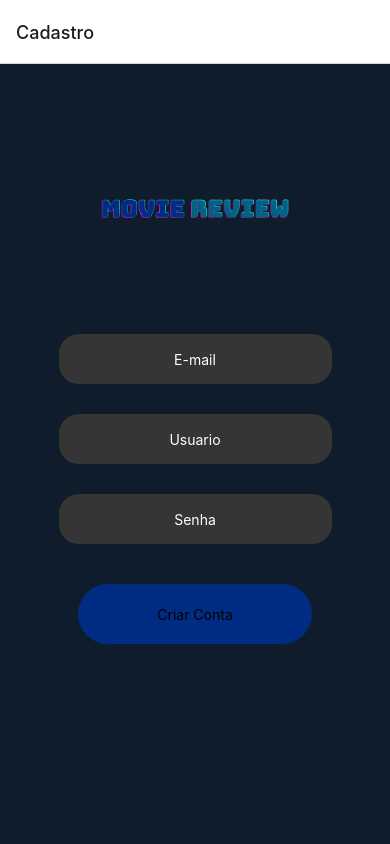
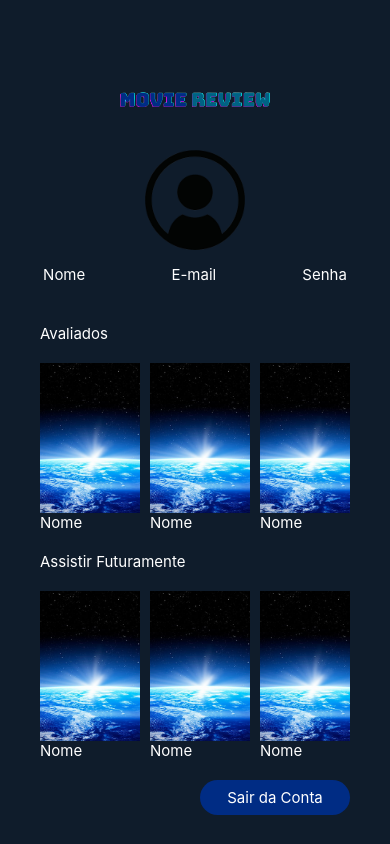
Before and after one commit to leal03/TIAM-Aplicativo-de-avaliacao-de-filmes, a React Native app in the folder src/my-app/: screen / in a window 390 px wide. Built offline with nearby package versions, Linux system fonts and the light colour scheme.

Commit message:
finalizando a tela de perfil

```diff
--- a/src/my-app/App.js
+++ b/src/my-app/App.js
@@ -9,19 +9,20 @@ import MidiaPesquisada from './pages/midiaPesquisada';
 import InfosMidias from './pages/infosMidia';
 import PerfilUsuario from './pages/perfilDoUsuario';
 
-const Stack = createStackNavigator();
+// const Stack = createStackNavigator();
 
 export default function App() {
   return (
-    <NavigationContainer>
-      <Stack.Navigator initialRouteName="Cadastro">
-        <Stack.Screen name="Cadastro" component={Cadastro} />
-        <Stack.Screen name="Login" component={Login} />
-        <Stack.Screen name="PaginaPrincipal" component={PaginaPrincipal} />
-        <Stack.Screen name="MidiaPesquisada" component={MidiaPesquisada} />
-        <Stack.Screen name="InfosMidias" component={InfosMidias} />
-        <Stack.Screen name="PerfilUsuario" component={PerfilUsuario} />
-      </Stack.Navigator>
-    </NavigationContainer>
+    <PerfilUsuario />
+    // <NavigationContainer>
+    //   <Stack.Navigator initialRouteName="Cadastro">
+    //     <Stack.Screen name="Cadastro" component={Cadastro} />
+    //     <Stack.Screen name="Login" component={Login} />
+    //     <Stack.Screen name="PaginaPrincipal" component={PaginaPrincipal} />
+    //     <Stack.Screen name="MidiaPesquisada" component={MidiaPesquisada} />
+    //     <Stack.Screen name="InfosMidias" component={InfosMidias} />
+    //     <Stack.Screen name="PerfilUsuario" component={PerfilUsuario} />
+    //   </Stack.Navigator>
+    // </NavigationContainer>
   );
 }
--- a/src/my-app/estilos/perfilDoUsuario.js
+++ b/src/my-app/estilos/perfilDoUsuario.js
@@ -35,5 +35,38 @@ export default StyleSheet.create({
         color: 'white',
         fontSize: 15
     },
-
+    main: {
+        color: 'white',
+        margin: 40,
+        display: 'flex',
+        gap: 20
+    },
+    imgPequena: {
+        width: 100,
+        height: 150
+    },
+    infos: {
+        display: 'flex',
+        flexDirection: 'column'
+    },
+    containerInfos: {
+        display: 'flex',
+        flexDirection: 'row',
+        gap: 10
+    },
+    containerBotao: {
+        width: '100%',
+        height: 50,
+        display: 'flex',
+        alignItems: 'flex-end'
+    },
+    botao: {
+        backgroundColor: '#002C84',
+        width: 150,
+        height: 35,
+        display: 'flex',
+        justifyContent: 'center',
+        alignItems: 'center',
+        borderRadius: 50
+    }
 })
--- a/src/my-app/pages/perfilDoUsuario.js
+++ b/src/my-app/pages/perfilDoUsuario.js
@@ -1,9 +1,11 @@
-import { View, Text, Image, ScrollView } from "react-native";
+import { View, Text, Image, ScrollView, TouchableOpacity } from "react-native";
 
 import estilos from '../estilos/perfilDoUsuario'
+import Footer from '../components/footer'
 
 export default function perfilDoUsuario() {
     return(
+        <ScrollView>
             <View style={estilos.container}>
                 <View style={estilos.containerLogo}>
                     <Image style={estilos.img} source={require('../assets/logo.png')} />
@@ -16,8 +18,65 @@ export default function perfilDoUsuario() {
                     <Text style={estilos.TxT}>E-mail</Text>
                     <Text style={estilos.TxT}>Senha</Text>
                 </View>
-                <Text style={estilos.TxT2}>Avaliados</Text>
-
+                <View style={estilos.main}>
+                    <Text style={estilos.TxT}>Avaliados</Text>
+                    <ScrollView horizontal={true}>
+                        <View style={estilos.containerInfos}>
+                            <View style={estilos.infos}>
+                                <Image style={estilos.imgPequena} source={require('../assets/terra.jpg')} />
+                                <Text style={estilos.TxT}>Nome</Text>
+                            </View>
+                            <View style={estilos.infos}>
+                                <Image style={estilos.imgPequena} source={require('../assets/terra.jpg')} />
+                                <Text style={estilos.TxT}>Nome</Text>
+                            </View>
+                            <View style={estilos.infos}>
+                                <Image style={estilos.imgPequena} source={require('../assets/terra.jpg')} />
+                                <Text style={estilos.TxT}>Nome</Text>
+                            </View>
+                            <View style={estilos.infos}>
+                                <Image style={estilos.imgPequena} source={require('../assets/terra.jpg')} />
+                                <Text style={estilos.TxT}>Nome</Text>
+                            </View>
+                            <View style={estilos.infos}>
+                                <Image style={estilos.imgPequena} source={require('../assets/terra.jpg')} />
+                                <Text style={estilos.TxT}>Nome</Text>
+                            </View>
+                        </View>
+                    </ScrollView>
+                    <Text style={estilos.TxT}>Assistir Futuramente</Text>
+                    <ScrollView horizontal={true}>
+                        <View style={estilos.containerInfos}>
+                            <View style={estilos.infos}>
+                                <Image style={estilos.imgPequena} source={require('../assets/terra.jpg')} />
+                                <Text style={estilos.TxT}>Nome</Text>
+                            </View>
+                            <View style={estilos.infos}>
+                                <Image style={estilos.imgPequena} source={require('../assets/terra.jpg')} />
+                                <Text style={estilos.TxT}>Nome</Text>
+                            </View>
+                            <View style={estilos.infos}>
+                                <Image style={estilos.imgPequena} source={require('../assets/terra.jpg')} />
+                                <Text style={estilos.TxT}>Nome</Text>
+                            </View>
+                            <View style={estilos.infos}>
+                                <Image style={estilos.imgPequena} source={require('../assets/terra.jpg')} />
+                                <Text style={estilos.TxT}>Nome</Text>
+                            </View>
+                            <View style={estilos.infos}>
+                                <Image style={estilos.imgPequena} source={require('../assets/terra.jpg')} />
+                                <Text style={estilos.TxT}>Nome</Text>
+                            </View>
+                        </View>
+                    </ScrollView>
+                <View style={estilos.containerBotao}>
+                    <TouchableOpacity style={estilos.botao}>
+                        <Text style={estilos.TxT}>Sair da Conta</Text>
+                    </TouchableOpacity>
+                </View>
+                </View>
+            <Footer />
             </View>
+        </ScrollView>
     )
 }
```
